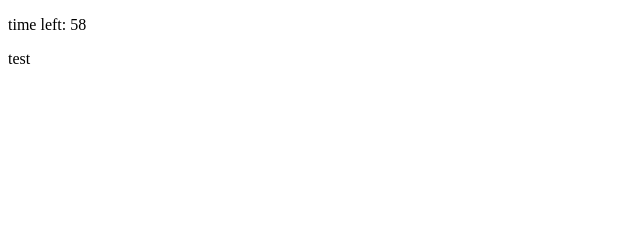
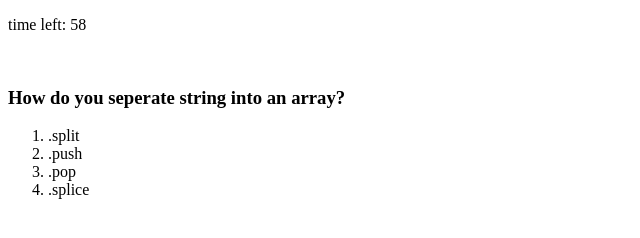
Before and after one commit to tylerneal27/code-quiz, a plain HTML site: page index.html in a window 1280 px wide. Both pictures are taken after a click on the button "Start Game". Shown: the whole page, without its empty margins (0-640 px from the left). Drawn offline with Linux system fonts and the light colour scheme.

Commit message:
added question one to html and added commented out section to JS becuase it does nothing but i fell like its close

```diff
--- a/index.html
+++ b/index.html
@@ -8,7 +8,7 @@
     <link rel="stylesheet" href="./assets/css/style.css">
 </head>
 <body>
-    <div ><p >time left: <span id="timer">60</span></p></div>
+    <div ><p >time left: <span id="timer">60</span></p></div><br>
     <div id="instructions">
         <h1>welcome to the coding quiz!</h1>
         <ul>
@@ -19,8 +19,14 @@
         <button onclick="startGame()">Start Game</button>
     </div>
     <div id="questions" hidden>
-        <!-- first question -->
-        test
+        <!-- first question  -->
+        <h3>How do you seperate string into an array?</h3>
+        <ol>
+            <li>.split</li>
+            <li>.push</li>
+            <li>.pop</li>
+            <li>.splice</li>
+        </ol>
     </div>
 
 
```
Also changed, not shown: assets/js/script.js (+23 -5 lines).
